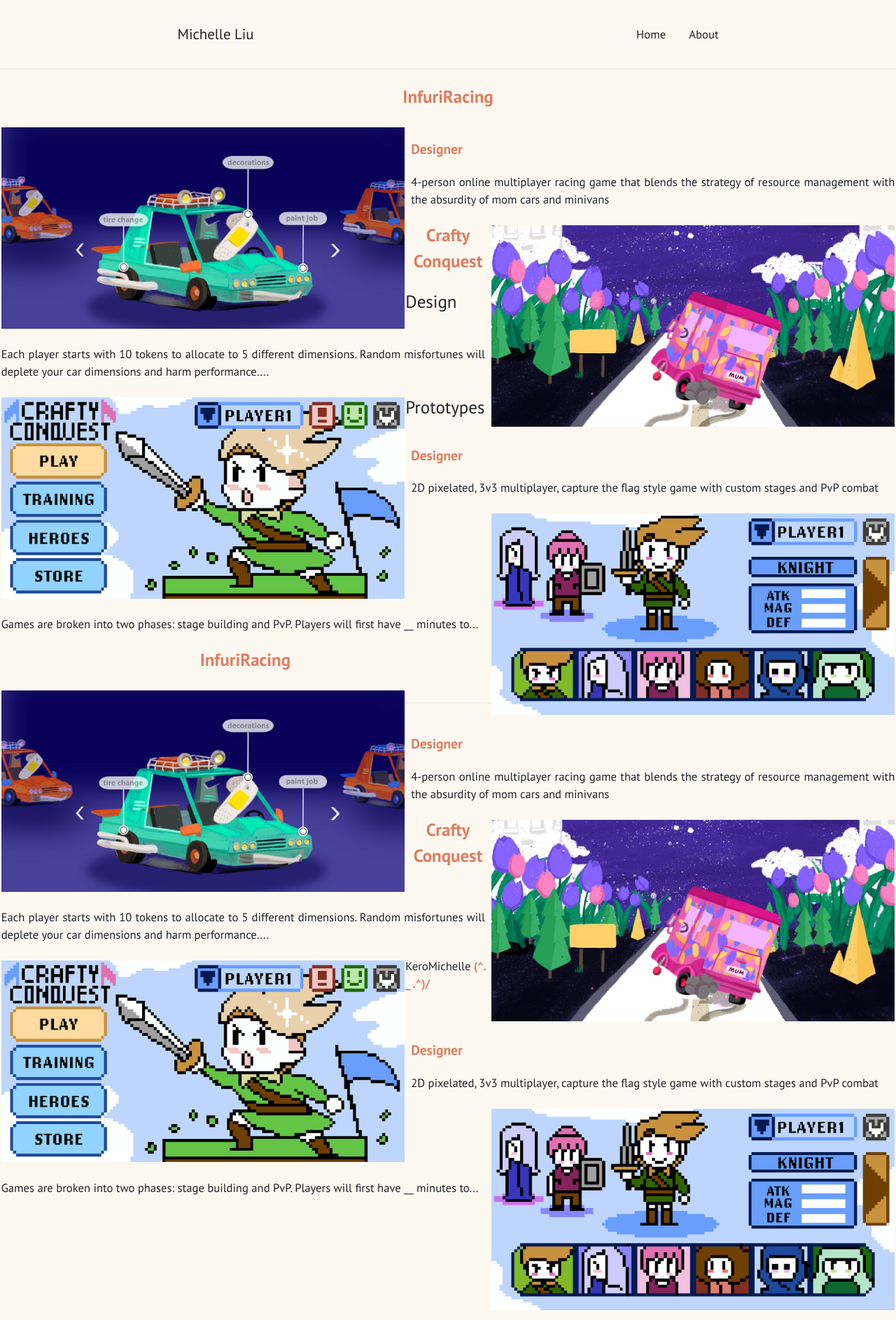
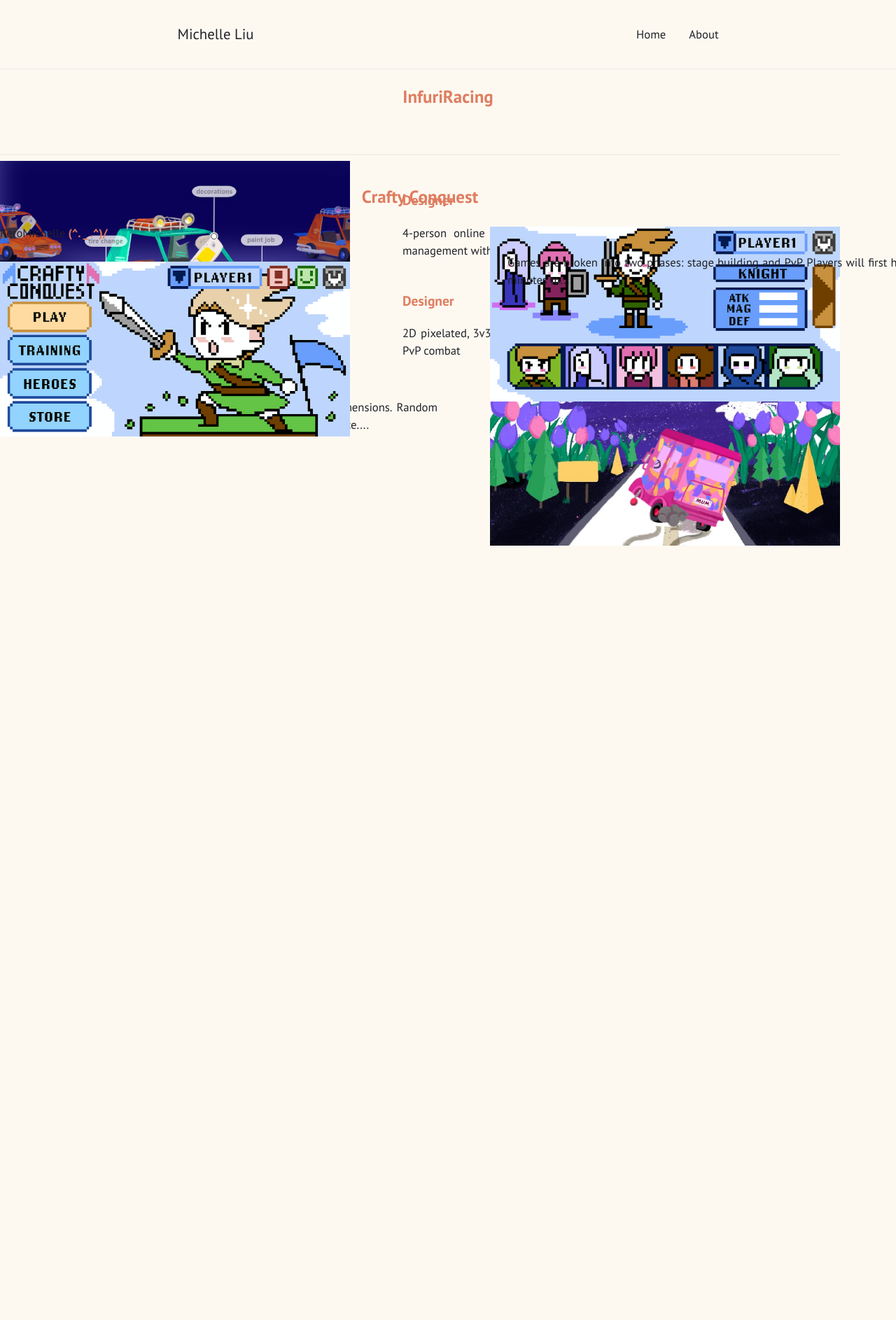
Before and after one commit to KeroMichelle/KeroMichelle.github.io, a Jekyll site: the page built from prototypes.html, in a window 1280 px wide. Shown: the whole page at 70% size. Built offline with Jekyll 4.4.1, drawn with Linux system fonts in a browser that asks for light colours; after the commit the page ends 1021 px from its top, so only the background shows below that.

Commit message:
absolute classes.sass box px format

```diff
--- a/_sass/classes.sass
+++ b/_sass/classes.sass
@@ -104,52 +104,58 @@
   text-align: center
 
 // containers for prototype, images
-.containerprototype
+.box
   position: relative
-  width: 100%
-  height: auto
+  width: 1200px
+  height: 700px
   padding: 0
-  margin-bottom: .5em
+  margin-bottom: 100px
 
-.containerprototyperow
-  position: relative
-  width: 100%
-  height: auto
+.box-row1
+  position: absolute
+  top: 50px
+  left: 0
+  width: 1200px
+  height: 300px
   padding: 0
-  margin-bottom: .5em
 
-.containerprototypeleft1
-  position: relative
-  float: left
-  width: 45%
-  height: auto
-  padding: .1em
-  margin-bottom: .1em
+.box-row2
+  position: absolute
+  top: 350px
+  left: 0
+  width: 1200px
+  height: 300px
+  padding: 0
 
-.containerprototyperight1
-  position: relative
-  float: right
-  width: 54%
-  height: auto
-  padding: .1em
-  margin-bottom: .1em
+.box-row1-image
+  position: absolute
+  top: 0
+  left: 0
+  width: 500px
+  height: 250px
 
-.containerprototypeleft2
-  position: relative
-  float: left
-  width: 54%
-  height: auto
-  padding: .1em
-  margin-bottom: .1em
+.box-row1-text
+  position: absolute
+  top: 0
+  right: 0
+  width: 600px
+  height: 250px
+  padding: 25px
 
-.containerprototyperight2
-  position: relative
-  float: right
-  width: 45%
-  height: auto
-  padding: .1em
-  margin-bottom: .1em
+.box-row2-image
+  position: absolute
+  top: 0
+  right: 0
+  width: 500px
+  height: 250px
 
+.box-row2-text
+  position: absolute
+  top: 0
+  left: 0
+  width: 600px
+  height: 250px
+  padding: 25px
 
 
 
--- a/prototypes.html
+++ b/prototypes.html
@@ -5,30 +5,28 @@ layout: default
 ---
 
 <html>
-<head>
+<body>
   <title>Design Prototypes</title>
-</head>
+  <center><h2><orange><b>InfuriRacing</b></orange></h2></center>
 
-<body>
-  <center><h2><orange><b>InfuriRacing</b></orange></h2></center>
-  <div class="containerprototype">
-    <div class="containerprototyperow">
-      <div class="containerprototypeleft1">
+  <div class="box">
+    <div class="box-row1">
+      <div class="box-row1-image">
       <img src="/assets/images/infuriracing_1600-800.png" alt="infuriracing" class="image">
       </div>
 
-      <div class="containerprototyperight1">
+      <div class="box-row1-text">
       <h3><orange><b>Designer</b></orange></h3>
       <p>4-person online multiplayer racing game that blends the strategy of resource management with the absurdity of mom cars and minivans</p>
       </div>
     </div>
 
-    <div class="containerprototyperow">
-      <div class="containerprototyperight2">
+    <div class="box-row2">
+      <div class="box-row2-image">
       <img src="/assets/images/mothersday_1600-800.png" alt="mothersday" class="image">
       </div>
 
-      <div class="containerprototypeleft2">
+      <div class="box-row2-text">
       <p>Each player starts with 10 tokens to allocate to 5 different dimensions. Random misfortunes will deplete your car dimensions and harm performance....</p>
     </div>
   </div>
@@ -37,24 +35,25 @@ layout: default
 
 <body>
   <center><h2><orange><b>Crafty Conquest</b></orange></h2></center>
-  <div class="containerprototype">
-    <div class="containerprototyperow">
-      <div class="containerprototypeleft1">
+
+  <div class="box">
+    <div class="box-row1">
+      <div class="box-row1-image">
       <img src="/assets/images/craftyconquest_1600-800.png" alt="craftyconquest" class="image">
       </div>
 
-      <div class="containerprototyperight1">
+      <div class="box-row1-text">
       <h3><orange><b>Designer</b></orange></h3>
       <p>2D pixelated, 3v3 multiplayer, capture the flag style game with custom stages and PvP combat</p>
       </div>
     </div>
 
-    <div class="containerprototyperow">
+    <div class="box-row2-image">
       <div class="containerprototyperight2">
       <img src="/assets/images/craftyconquest2_1600-800.png" alt="craftyconquest2" class="image">
       </div>
 
-      <div class="containerprototypeleft2">
+      <div class="box-row2-text">
       <p>Games are broken into two phases: stage building and PvP. Players will first have __ minutes to...</p>
     </div>
   </div>
@@ -62,6 +61,8 @@ layout: default
 
 </html>
 
+
+<!--
 <article>
 
   <h1>Design Prototypes</h1>
@@ -117,3 +118,4 @@ layout: default
   </div>
 
 </article>
+-->
```
